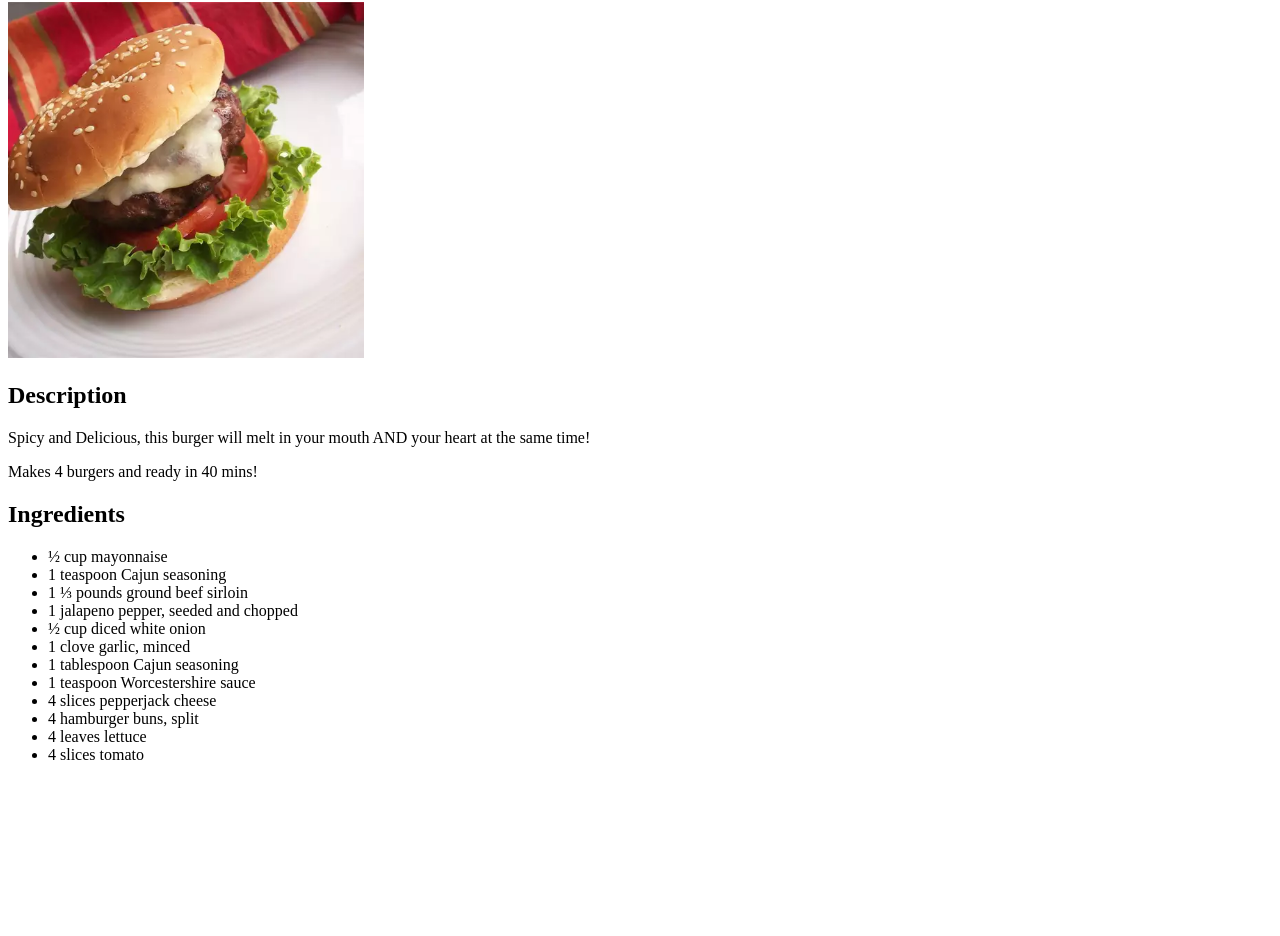
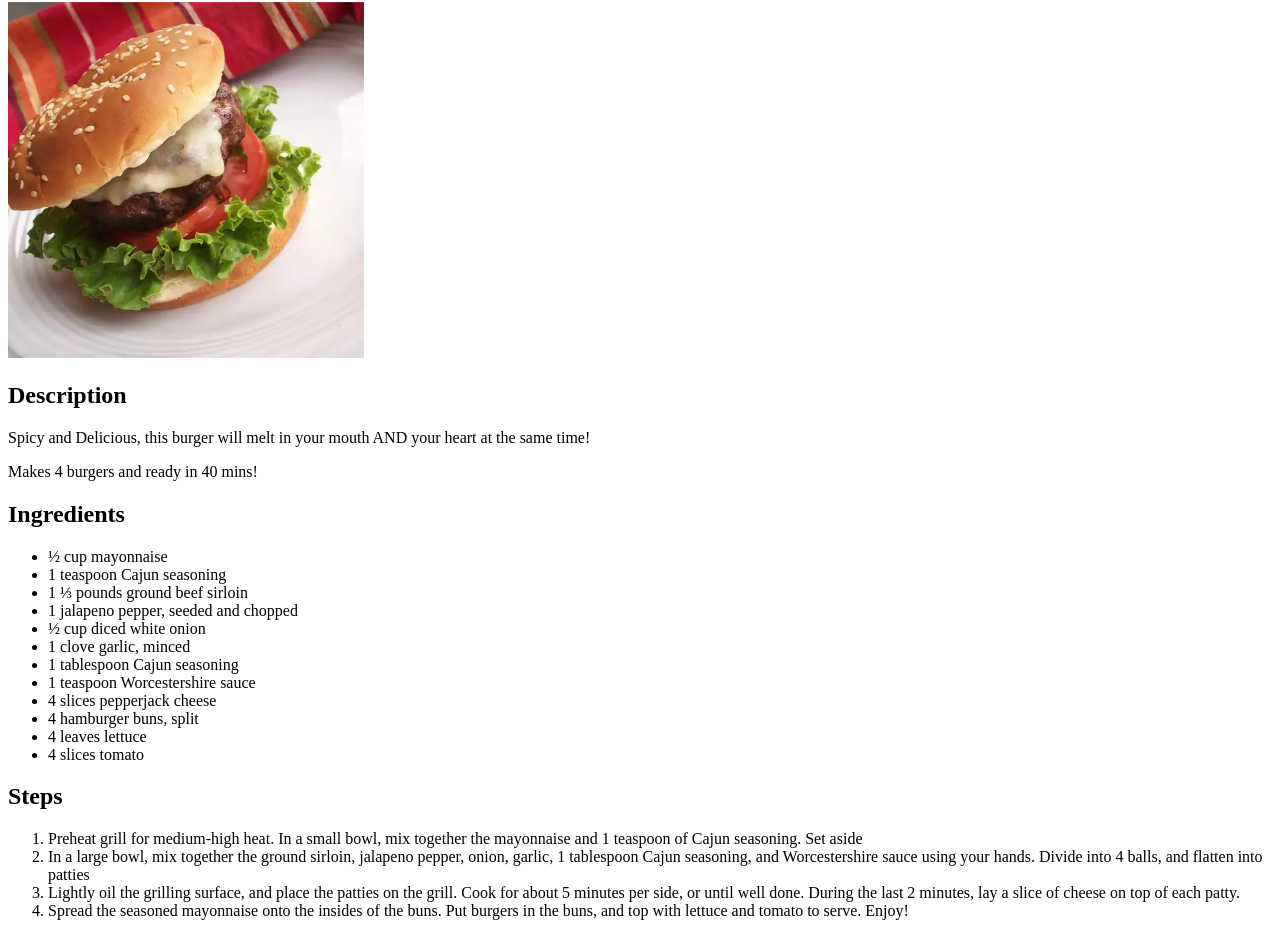
Before and after one commit to u-iDaniel/odin-recipes, a plain HTML site: page recipes/burger.html in a window 1280 px wide. Shown: the part 78-1014 px from the top of the page. Before the commit the page ends 858 px from the top, so only its background shows below. Drawn offline with Linux system fonts and the light colour scheme.

Commit message:
Add burger cooking steps
Help user know how to prepare the burger

```diff
--- a/recipes/burger.html
+++ b/recipes/burger.html
@@ -28,5 +28,13 @@
         <li>4 leaves lettuce</li>
         <li>4 slices tomato</li>
     </ul>
+
+    <h2>Steps</h2>
+    <ol>
+        <li>Preheat grill for medium-high heat. In a small bowl, mix together the mayonnaise and 1 teaspoon of Cajun seasoning. Set aside</li>
+        <li>In a large bowl, mix together the ground sirloin, jalapeno pepper, onion, garlic, 1 tablespoon Cajun seasoning, and Worcestershire sauce using your hands. Divide into 4 balls, and flatten into patties</li>
+        <li>Lightly oil the grilling surface, and place the patties on the grill. Cook for about 5 minutes per side, or until well done. During the last 2 minutes, lay a slice of cheese on top of each patty.</li>
+        <li>Spread the seasoned mayonnaise onto the insides of the buns. Put burgers in the buns, and top with lettuce and tomato to serve. Enjoy!</li>
+    </ol>
 </body>
 </html>
```
